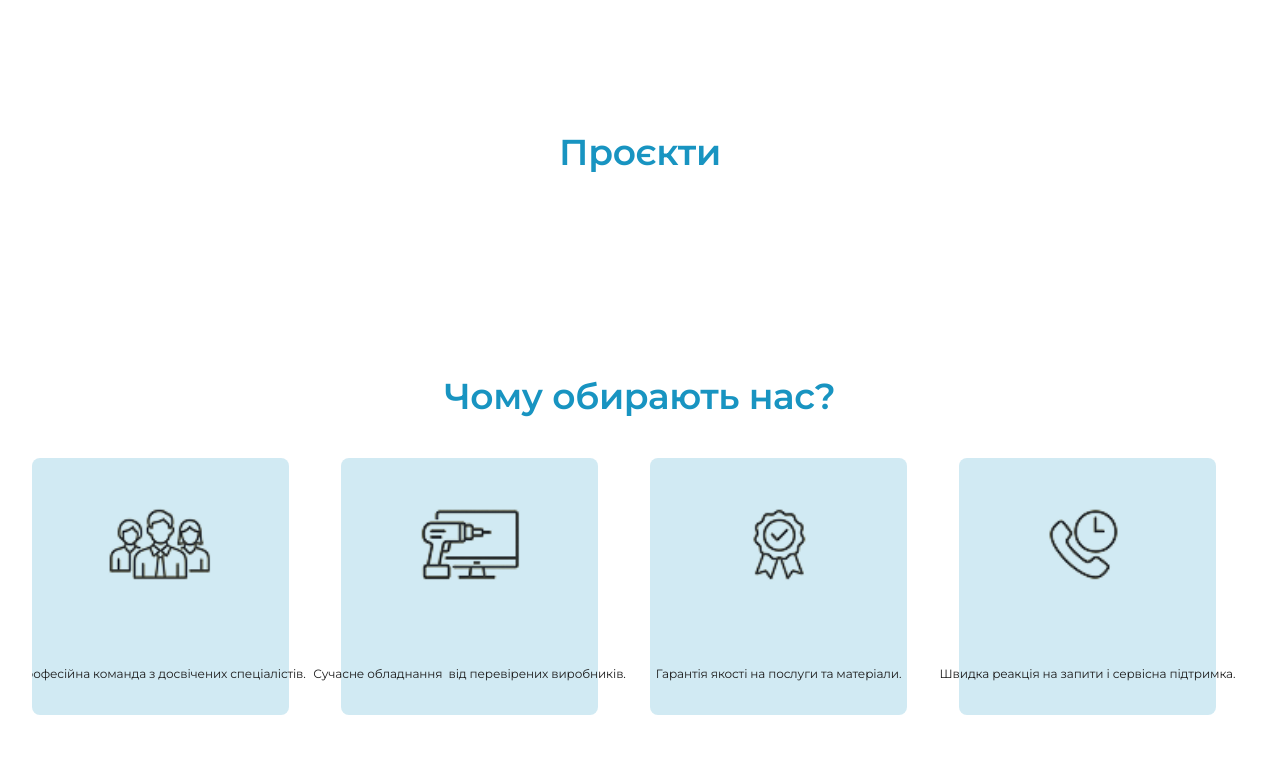
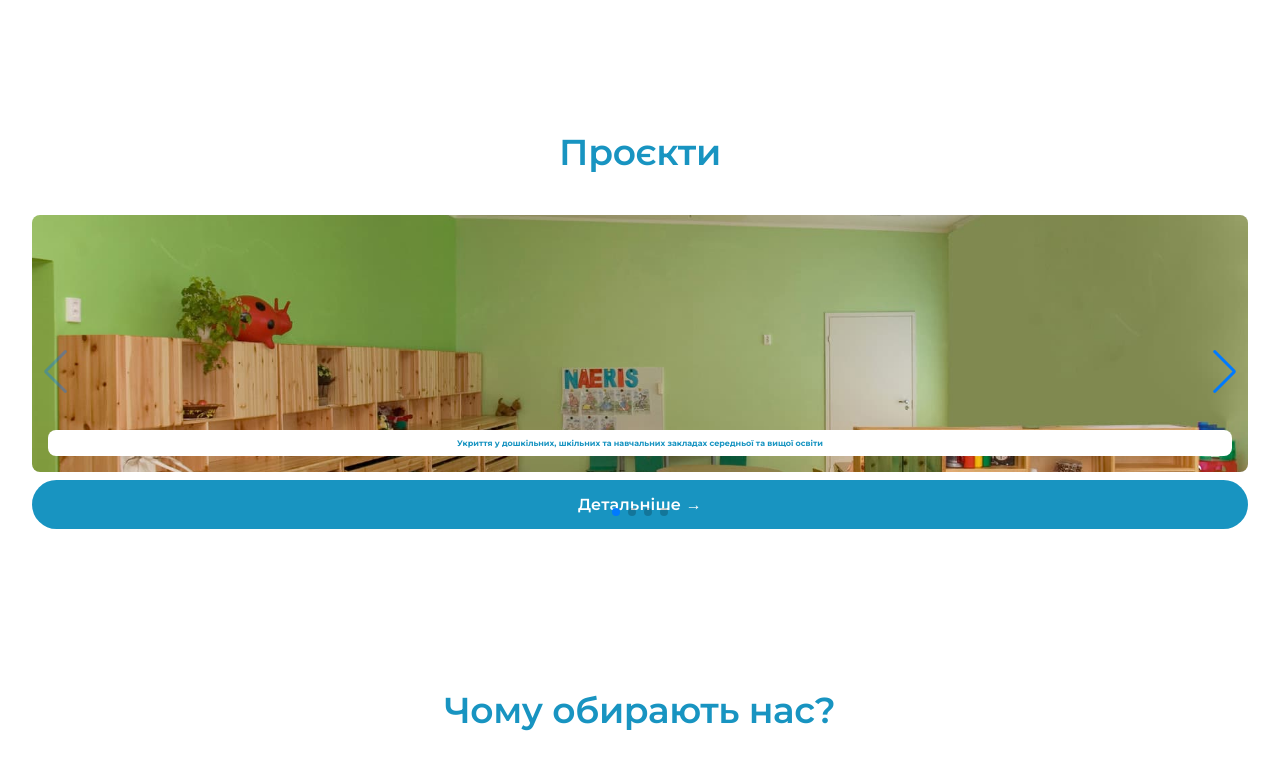
Before and after one commit to YelyzavetaMala/guard-expert, a website built with Vite: page index.html in a window 1280 px wide. Shown: the part 2160-2929 px from the top of the page. Built offline with nearby package versions, Linux system fonts and the light colour scheme.

Commit message:
added project section

```diff
--- a/index.html
+++ b/index.html
@@ -465,8 +465,53 @@
     </section>
     <!-- Projects section -->
     <section id="projects" class="section">
-      <div class="container">
+      <div class="project-container">
         <h2 class="section-title">Проєкти</h2>
+
+        <div class="swiper swiper-six">
+          <div class="swiper-wrapper">
+            <div class="swiper-slide projects-item">
+              <div class="project-card" style="background-image: url('./src/img/projects/study.jpg');">
+                <div class="project-overlay">
+                  <h3 class="project-title">Укриття у дошкільних, шкільних та навчальних закладах середньої та вищої освіти
+                  </h3>
+                </div>
+              </div>
+              <button class="project-btn">Детальніше →</button>
+            </div>
+            <div class="swiper-slide projects-item">
+              <div class="project-card" style="background-image: url('./src/img/projects/medical.jpg');">
+                <div class="project-overlay">
+                  <h3 class="project-title">Міські, районні, національні лікарні та санаторії</h3>
+                </div>
+              </div>
+              <button class="project-btn">Детальніше →</button>
+            </div>
+            <div class="swiper-slide projects-item">
+              <div class="project-card" style="background-image: url('./src/img/projects/industrial.jpg');">
+                <div class="project-overlay">
+                  <h3 class="project-title">Промислові підприємства усіх напрямків діяльності</h3>
+                </div>
+              </div>
+              <button class="project-btn">Детальніше →</button>
+            </div>
+            <div class="swiper-slide projects-item">
+              <div class="project-card" style="background-image: url('./src/img/projects/malls.jpg');">
+                <div class="project-overlay">
+                  <h3 class="project-title">ТРЦ, бізнес-центри, офісні центри, банки</h3>
+                </div>
+              </div>
+              <button class="project-btn">Детальніше →</button>
+            </div>
+
+          </div>
+
+
+          <div class="swiper-pagination"></div>
+          <div class="swiper-button-prev swiper-btn-prev"></div>
+          <div class="swiper-button-next swiper-btn-next"></div>
+          <div class="swiper-scrollbar"></div>
+        </div>
       </div>
     </section>
     <!-- Choose-us section -->
@@ -611,7 +656,12 @@
                 <p class="team-position">Керівник економічного відділу</p>
               </div>
             </div>
-
+            <div class="swiper-slide team-item " style="background-image: url('./src/img/team/team2.jpg');">
+              <div class="team-info-card">
+                <h4 class="team-name">Віталій Готовський</h4>
+                <p class="team-position">Менеджер проєктів</p>
+              </div>
+            </div>
           </div>
             <div class="swiper-pagination"></div>
 
--- a/src/main.js
+++ b/src/main.js
@@ -97,6 +97,11 @@ initResponsiveSwiper(".swiper-five", {
   834: { slidesPerView: 2, spaceBetween: 20 },
   1440: { slidesPerView: 3, spaceBetween: 24 },
 });
+initResponsiveSwiper(".swiper-six", {
+  375: { slidesPerView: 1, spaceBetween: 16 },
+  834: { slidesPerView: 1, spaceBetween: 20 },
+  1440: { slidesPerView: 1, spaceBetween: 24 },
+});
 
 document.querySelectorAll(".faq-question").forEach((button) => {
   button.addEventListener("click", () => {
--- a/src/style.css
+++ b/src/style.css
@@ -598,6 +598,62 @@ body::-webkit-scrollbar-track {
 }
 
 /* Projects section */
+.project-container {
+  padding: 0 57px;
+
+  @media screen and (min-width: 834px) {
+    padding: 0 32px;
+  }
+}
+
+.project-card {
+  width: 100%;
+  height: 257px;
+  background-size: cover;
+  background-position: center;
+  border-radius: 8px;
+  position: relative;
+  overflow: hidden;
+}
+
+.project-overlay {
+  position: absolute;
+  bottom: 0;
+  left: 0;
+  right: 0;
+  padding: 8px 35px;
+  margin: 0 16px 16px;
+  border-radius: 8px;
+  background-color: #fff;
+}
+
+.project-title {
+  color: var(--accent-color);
+  text-align: center;
+  margin: 0;
+  font-size: 8px;
+  font-weight: 700;
+}
+
+.project-btn {
+  padding: 16px;
+  background-color: var(--accent-color);
+  color: var(--second-text-color);
+  border: none;
+  border-radius: 80px;
+  cursor: pointer;
+  font-size: 16px;
+  font-weight: 600;
+  line-height: 1.1;
+  letter-spacing: 0.01em;
+  transition: background-color 0.3s;
+  margin-top: 8px;
+  cursor: pointer;
+  display: block;
+  width: 100%;
+  text-align: center;
+}
+
 /* Choose-u section */
 
 .choose-container {
```
Also changed, not shown: src/img/projects/industrial.jpg (added), src/img/projects/malls.jpg (added), src/img/projects/medical.jpg (added), src/img/projects/study.jpg (added).
